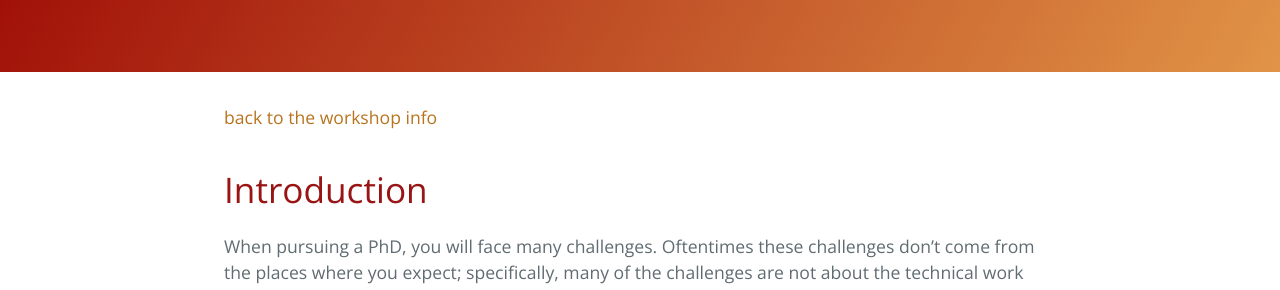
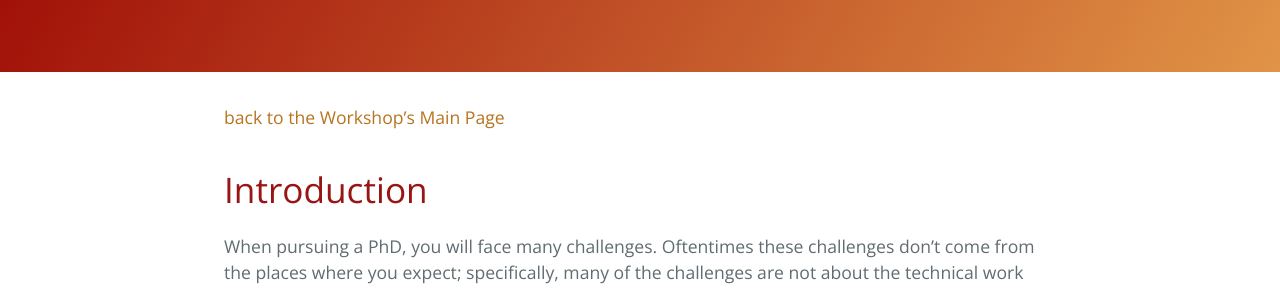
Before and after one commit to yanivyacoby/a-guide-to-your-phd, a Jekyll site: the page built from guide.md, in a window 1280 px wide and 900 px high. Shown: the part 291-581 px from the top of the window. Built offline with Jekyll 4.4.1, drawn with Linux system fonts in a browser that asks for light colours.

Commit message:
Update guide.md

```diff
--- a/guide.md
+++ b/guide.md
@@ -4,7 +4,7 @@ title: How to make the most out of your PhD
 description: A guide from current to incoming students
 ---
 
-[back to the workshop info](./)
+[back to the Workshop's Main Page](./)
 
 
 # Introduction
```
